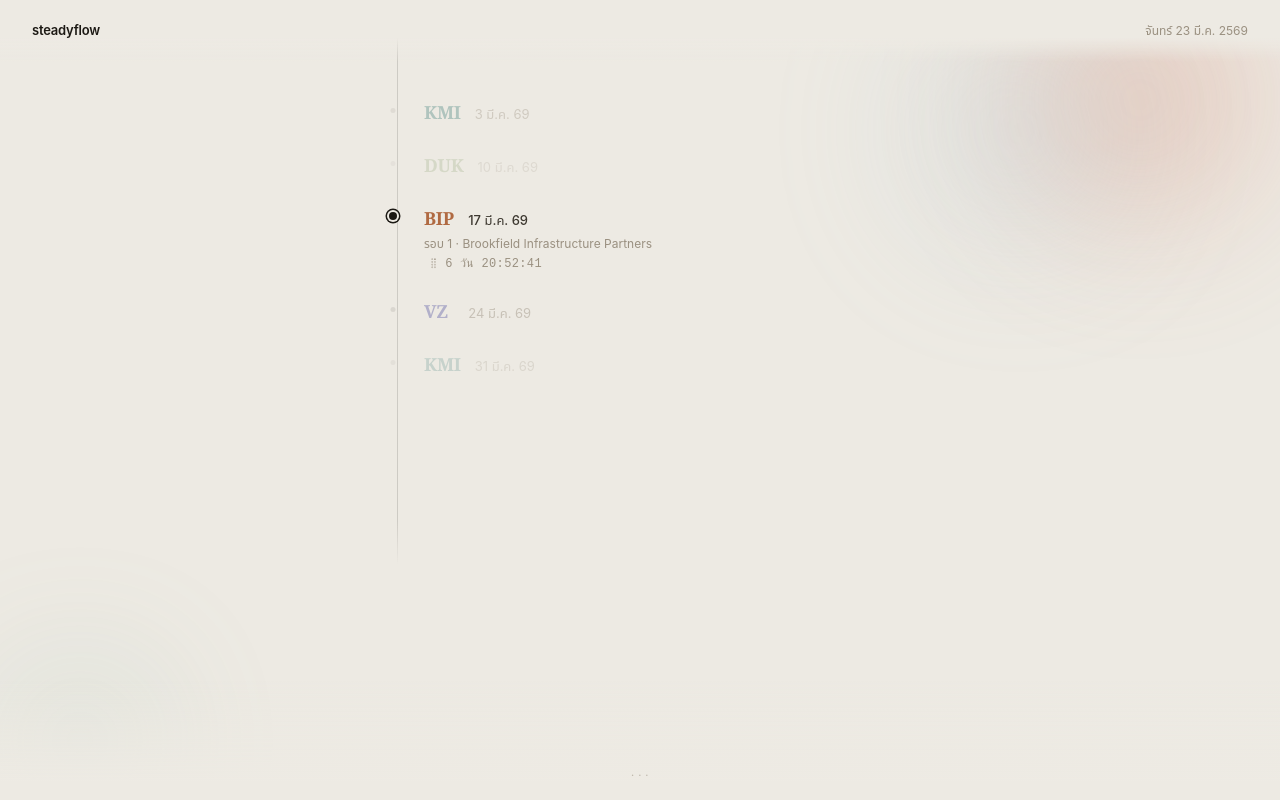
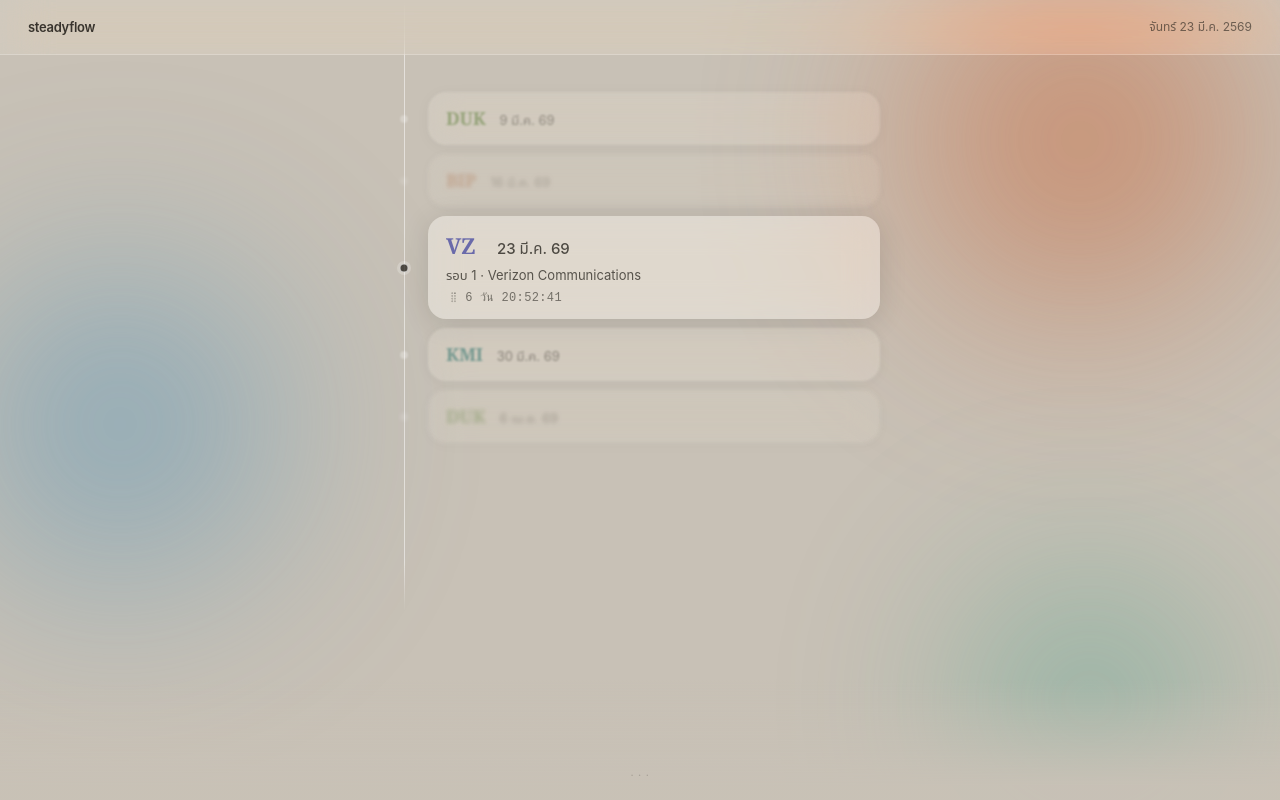
Before and after one commit to i2x/steadyflow, a plain HTML site: page index.html in a window 1280 px wide. Drawn offline with Linux system fonts and the light colour scheme.

Commit message:
fix: stock not change

```diff
--- a/index.html
+++ b/index.html
@@ -11,150 +11,151 @@
   font-family: -apple-system, BlinkMacSystemFont, 'Inter', 'Segoe UI',
                'Noto Sans Thai', sans-serif;
   -webkit-font-smoothing: antialiased;
-  background: #edeae3;
+  background: #c8c1b6;
   color: #1c1914;
   min-height: 100vh;
   overflow-x: hidden;
 }
 
 /* ── BLOBS ───────────────────────────────────── */
-.blobs {
-  position: fixed; inset: 0; z-index: 0; pointer-events: none;
-}
+.blobs { position: fixed; inset: 0; z-index: 0; pointer-events: none; }
 .b {
   position: absolute; border-radius: 50%;
-  filter: blur(72px); opacity: 0.45;
+  filter: blur(88px);
 }
-.b1 { width:360px; height:320px; top:-60px; right:-40px;
-      background: radial-gradient(circle, #d4826a, transparent 70%); }
-.b2 { width:280px; height:320px; top:-30px; right:120px;
-      background: radial-gradient(circle, #a8c4d4, transparent 70%); opacity:.35; }
-.b3 { width:220px; height:200px; bottom:-40px; left:-30px;
-      background: radial-gradient(circle, #8ab8a8, transparent 70%); opacity:.3; }
+.b1 { width: 600px; height: 560px; top: -140px; right: -100px;
+      background: radial-gradient(circle, #c8724a 10%, transparent 62%); opacity: 0.72; }
+.b2 { width: 500px; height: 560px; top: 18%; left: -130px;
+      background: radial-gradient(circle, #5694b8 10%, transparent 62%); opacity: 0.6; }
+.b3 { width: 420px; height: 400px; bottom: -100px; right: -20px;
+      background: radial-gradient(circle, #469e88 10%, transparent 62%); opacity: 0.55; }
 
 /* ── HEADER ──────────────────────────────────── */
 header {
   position: fixed; top: 0; left: 0; right: 0; z-index: 50;
-  padding: 22px 32px;
-  display: flex; justify-content: space-between; align-items: baseline;
-  background: linear-gradient(to bottom, #edeae3 60%, transparent);
+  padding: 18px 28px;
+  display: flex; justify-content: space-between; align-items: center;
+  background: rgba(255, 255, 255, 0.14);
+  backdrop-filter: blur(24px) saturate(180%);
+  -webkit-backdrop-filter: blur(24px) saturate(180%);
+  border-bottom: 1px solid rgba(255, 255, 255, 0.22);
   pointer-events: none;
 }
-.logo { font-size: 13px; font-weight: 600; letter-spacing: -0.2px; color: #1c1914; }
-#navDate { font-size: 12px; color: #9a9080; }
+.logo { font-size: 13px; font-weight: 600; letter-spacing: -0.3px; color: rgba(28,25,20,0.85); }
+#navDate { font-size: 12px; color: rgba(28,25,20,0.58); }
 
 /* ── TRACK ───────────────────────────────────── */
 .track {
   position: relative; z-index: 1;
-  max-width: 560px;
+  max-width: 520px;
   margin: 0 auto;
-  padding: 100px 32px 160px;
+  padding: 92px 20px 160px 48px;
 }
 
-/* the spine */
+/* spine */
 .track::before {
   content: '';
   position: absolute;
-  left: calc(32px + 5px);   /* aligns with dot center */
+  left: 24px;
   top: 0; bottom: 0;
   width: 1px;
   background: linear-gradient(
     to bottom,
     transparent 0%,
-    rgba(28,25,20,0.15) 8%,
-    rgba(28,25,20,0.15) 92%,
+    rgba(255,255,255,0.5) 8%,
+    rgba(255,255,255,0.5) 92%,
     transparent 100%
   );
 }
 
-/* ── STOP ────────────────────────────────────── */
+/* ── STOP — glass card ───────────────────────── */
 .stop {
   position: relative;
-  padding-left: 32px;
-  margin-bottom: 0;
-  transition: opacity 0.2s;
+  margin-bottom: 9px;
+  padding: 14px 18px;
+  background: rgba(255, 255, 255, 0.28);
+  backdrop-filter: blur(16px) saturate(160%);
+  -webkit-backdrop-filter: blur(16px) saturate(160%);
+  border: none;
+  border-radius: 18px;
+  box-shadow: 0 2px 16px rgba(0,0,0,0.07);
+  transition: opacity 0.3s;
 }
 
-/* dot */
+/* dot on spine */
 .stop::before {
   content: '';
   position: absolute;
-  left: 1px;
-  top: 7px;
-  width: 9px; height: 9px;
+  left: -24px;
+  top: 50%;
+  transform: translate(-50%, -50%);
+  width: 7px; height: 7px;
   border-radius: 50%;
-  background: #1c1914;
-  transform: translateX(-50%);
+  background: rgba(255, 255, 255, 0.45);
+  border: 1px solid rgba(255, 255, 255, 0.65);
 }
 
-/* ── ALL STOPS — shared row layout ──────────── */
-.stop { padding-bottom: 28px; }
-
-.stop::before {
-  width: 5px; height: 5px; top: 8px;
-  background: rgba(28,25,20,0.2);
-}
-
-.s-row {
-  display: flex; align-items: baseline; gap: 14px;
-}
+.s-row { display: flex; align-items: baseline; gap: 14px; }
 .s-ticker {
   font-family: Georgia, serif;
   font-size: 18px; font-weight: 700;
   letter-spacing: -0.3px;
   min-width: 3ch;
 }
-.s-date {
-  font-size: 13px; color: #9a9080;
-}
-.s-sub {
-  font-size: 12px; color: #9a9080;
-  margin-top: 4px; padding-left: 0;
-}
+.s-date { font-size: 13px; color: rgba(28,25,20,0.65); }
+.s-sub  { font-size: 12px; color: rgba(28,25,20,0.58); margin-top: 5px; }
 
 /* ── PAST ──────────────────────────────────── */
-.stop.past { opacity: 0.35; }
-.stop.past + .stop.past { opacity: 0.18; }
+.stop.past { opacity: 0.55; filter: blur(1.2px); }
+.stop.past + .stop.past { opacity: 0.32; filter: blur(2px); }
 
 /* ── CURRENT ──────────────────────────────── */
+.stop.now {
+  background: rgba(255, 255, 255, 0.38);
+  border: none;
+  box-shadow: 0 4px 28px rgba(0,0,0,0.12);
+  filter: none;
+}
+.stop.now .s-ticker { font-size: 22px; }
+.stop.now .s-date   { font-size: 15px; font-weight: 600; color: rgba(28,25,20,0.85); }
+.stop.now .s-sub    { font-size: 13px; color: rgba(28,25,20,0.7); }
 .stop.now::before {
-  width: 8px; height: 8px; top: 6px;
-  background: #1c1914;
-  box-shadow: 0 0 0 2px #edeae3, 0 0 0 3.5px #1c1914;
+  width: 9px; height: 9px;
+  background: rgba(28,25,20,0.72);
+  border-color: rgba(255,255,255,0.7);
+  box-shadow: 0 0 0 2.5px rgba(255,255,255,0.22);
 }
+.stop.now .s-date { color: rgba(28,25,20,0.75); font-weight: 500; }
 .braille-ptr {
   font-family: monospace;
   font-size: 12px;
-  color: #9a9080;
-  margin-left: 6px;
+  color: rgba(28,25,20,0.5);
+  margin-left: 4px;
   user-select: none;
-  vertical-align: baseline;
 }
-.stop.now .s-ticker { font-size: 18px; }
-.stop.now .s-date   { color: #3d3830; font-weight: 500; }
 .s-countdown {
   font-family: 'SF Mono', 'Fira Mono', 'Courier New', monospace;
-  font-size: 12px; color: #9a9080; margin-top: 4px;
-  letter-spacing: 0.03em;
+  font-size: 12px; color: rgba(28,25,20,0.55);
+  margin-top: 5px; letter-spacing: 0.03em;
 }
 
 /* ── FUTURE ──────────────────────────────── */
-.stop.future { opacity: 0.45; }
-.stop.future + .stop.future { opacity: 0.22; }
-.stop.future + .stop.future + .stop.future { opacity: 0.1; }
+.stop.future { opacity: 0.6; filter: blur(1.2px); }
+.stop.future + .stop.future { opacity: 0.38; filter: blur(2px); }
+.stop.future + .stop.future + .stop.future { opacity: 0.22; filter: blur(3px); }
 
 /* ── FADE FOOTER ─────────────────────────────── */
 .fade-out {
   position: fixed; bottom: 0; left: 0; right: 0; z-index: 10;
   height: 120px;
-  background: linear-gradient(to bottom, transparent, #edeae3 85%);
+  background: linear-gradient(to bottom, transparent, rgba(200,193,182,0.96) 88%);
   pointer-events: none;
 }
 .bottom-label {
   position: fixed; bottom: 18px; left: 0; right: 0; z-index: 11;
   text-align: center;
-  font-size: 11px; color: rgba(154,144,128,0.6);
-  letter-spacing: 0.04em;
+  font-size: 11px; color: rgba(28,25,20,0.2);
+  letter-spacing: 0.06em;
 }
 </style>
 </head>
@@ -177,7 +178,7 @@
 <div class="bottom-label">· · ·</div>
 
 <script>
-const ANCHOR  = new Date('2026-03-17T00:00:00');
+const ANCHOR  = new Date('2026-03-16T00:00:00');
 const CYCLE   = ['BIP','VZ','KMI','DUK'];
 const THAI_M  = ['ม.ค.','ก.พ.','มี.ค.','เม.ย.','พ.ค.','มิ.ย.','ก.ค.','ส.ค.','ก.ย.','ต.ค.','พ.ย.','ธ.ค.'];
 const DAYS_TH = ['อาทิตย์','จันทร์','อังคาร','พุธ','พฤหัส','ศุกร์','เสาร์'];
```
